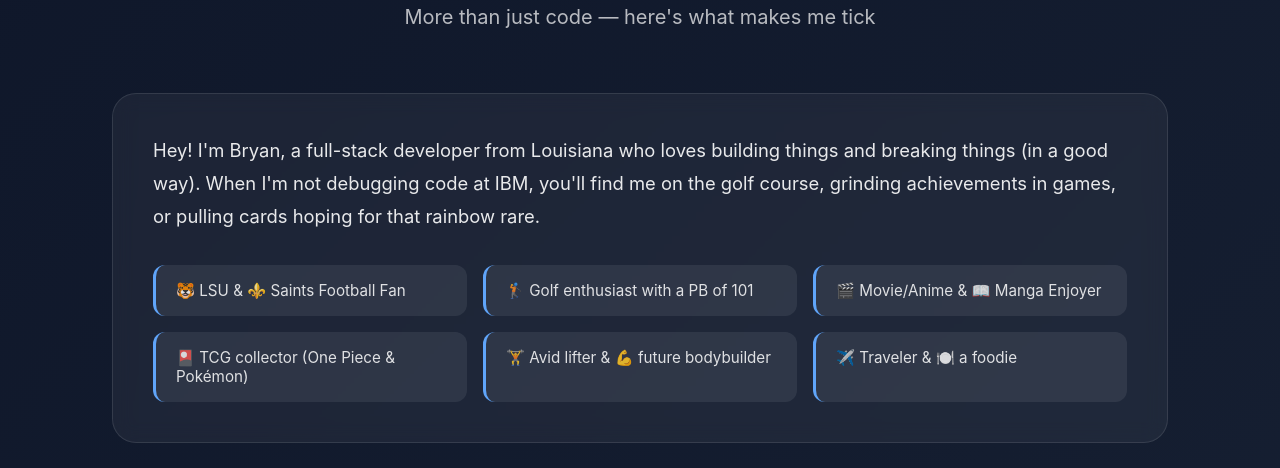
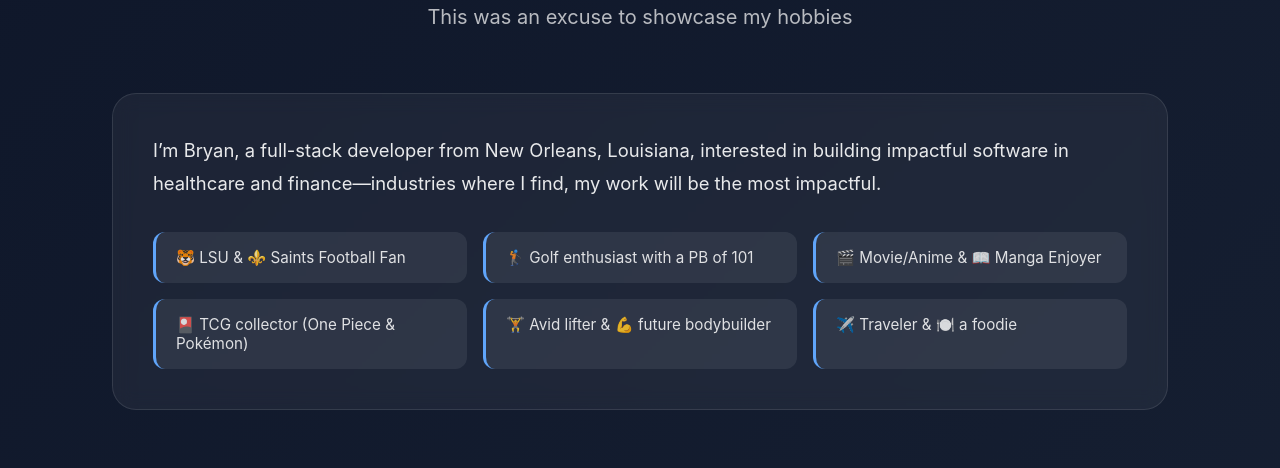
Before and after one commit to bryantran21/resume, an Astro site: page /about in a window 1280 px wide. Shown: the part 205-673 px from the top of the page. Built offline with nearby package versions, Linux system fonts and the light colour scheme; Astro itself is replaced by a stand-in of ours.

Commit message:
changes to about me

```diff
--- a/src/pages/about.astro
+++ b/src/pages/about.astro
@@ -4,7 +4,7 @@ import MangaCarousel from '../components/MangaCarousel.astro';
 
 // Bio
 const bio = {
-  intro: "Hey! I'm Bryan, a full-stack developer from Louisiana who loves building things and breaking things (in a good way). When I'm not debugging code at IBM, you'll find me on the golf course, grinding achievements in games, or pulling cards hoping for that rainbow rare.",
+  intro: "I’m Bryan, a full-stack developer from New Orleans, Louisiana, interested in building impactful software in healthcare and finance—industries where I find, my work will be the most impactful.",
   quickFacts: [
     "🐯 LSU & ⚜️ Saints Football Fan ",
     "🏌️ Golf enthusiast with a PB of 101",
@@ -125,7 +125,7 @@ const myMangas = [
     <!-- Hero -->
     <div class="about-hero">
       <h1>About Me</h1>
-      <p class="subtitle">More than just code — here's what makes me tick</p>
+      <p class="subtitle">This was an excuse to showcase my hobbies</p>
     </div>
 
     <!-- Bio Section -->
```
